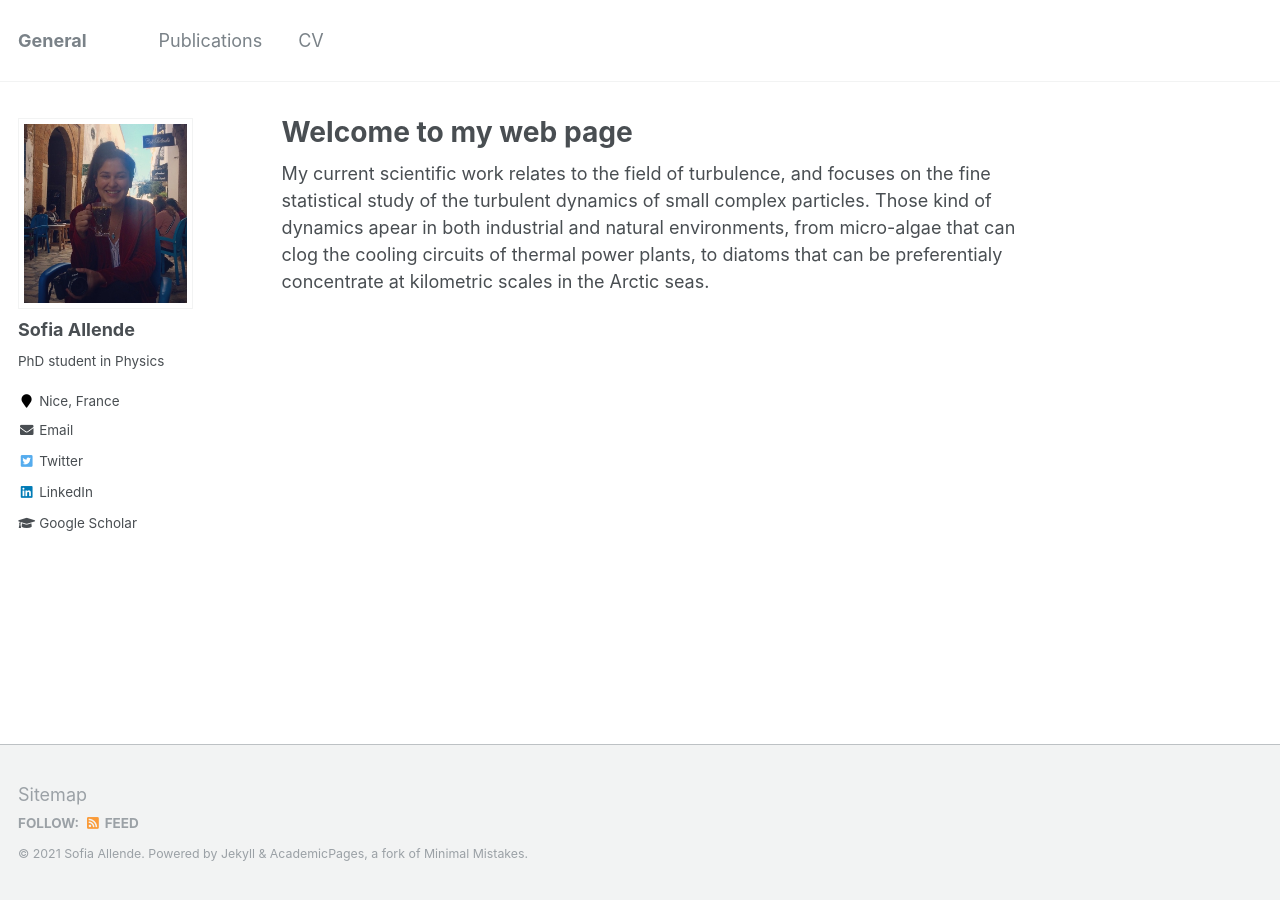
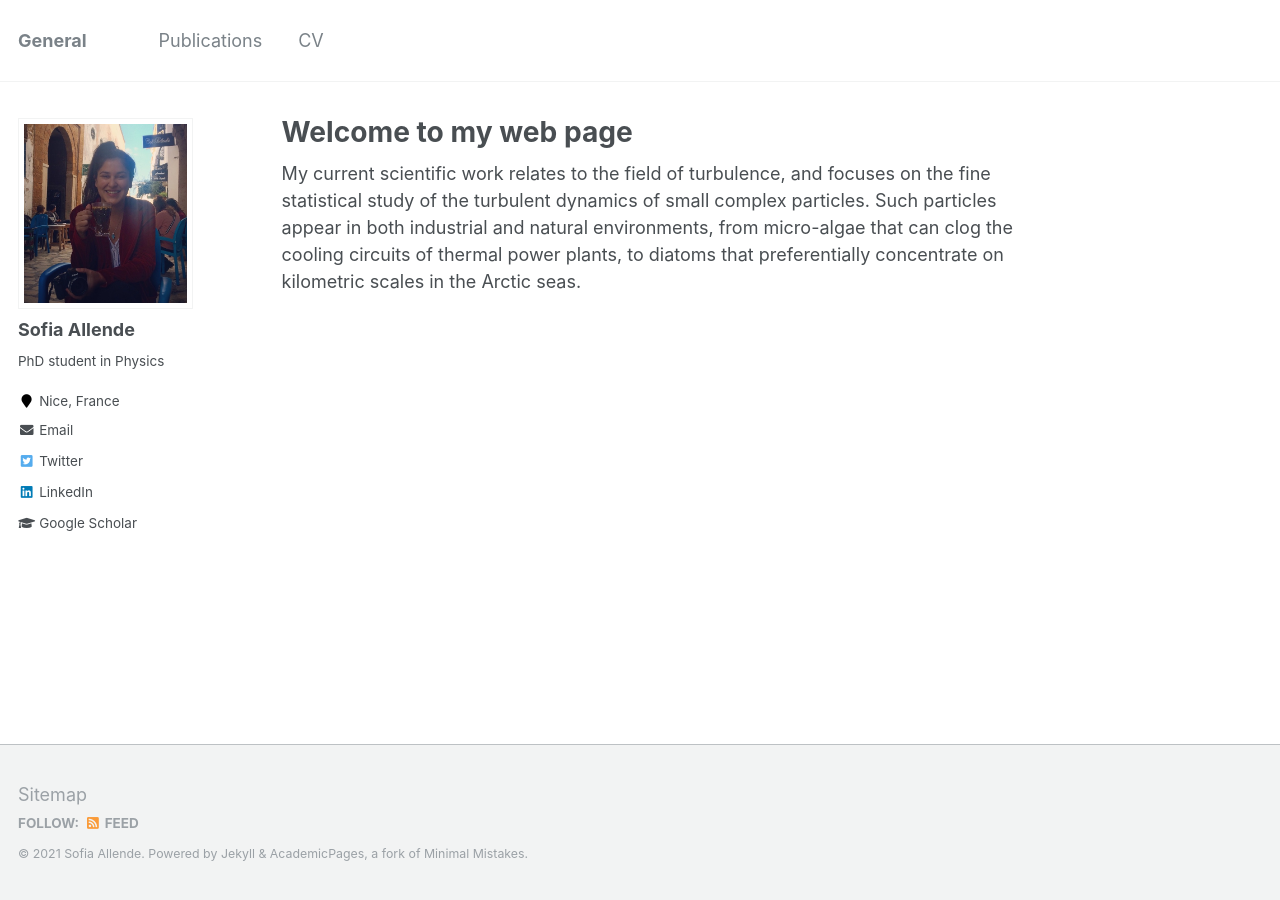
Before and after one commit to sofiallende/sofiallende.github.io, a Jekyll site: the page built from _pages/about.md, in a window 1280 px wide. Built offline with Jekyll 4.4.1, drawn with Linux system fonts in a browser that asks for light colours.

Commit message:
Update about.md

```diff
--- a/_pages/about.md
+++ b/_pages/about.md
@@ -8,4 +8,4 @@ redirect_from:
   - /about.html
 ---
 
-My current scientific work relates to the field of turbulence, and focuses on the fine statistical study of the turbulent dynamics of small complex particles. Those kind of dynamics apear in both industrial and natural environments, from micro-algae that can clog the cooling circuits of thermal power plants, to diatoms that can be preferentialy concentrate at kilometric scales in the Arctic seas.
+My current scientific work relates to the field of turbulence, and focuses on the fine statistical study of the turbulent dynamics of small complex particles. Such particles appear in both industrial and natural environments, from micro-algae that can clog the cooling circuits of thermal power plants, to diatoms that preferentially concentrate on kilometric scales in the Arctic seas.
```
